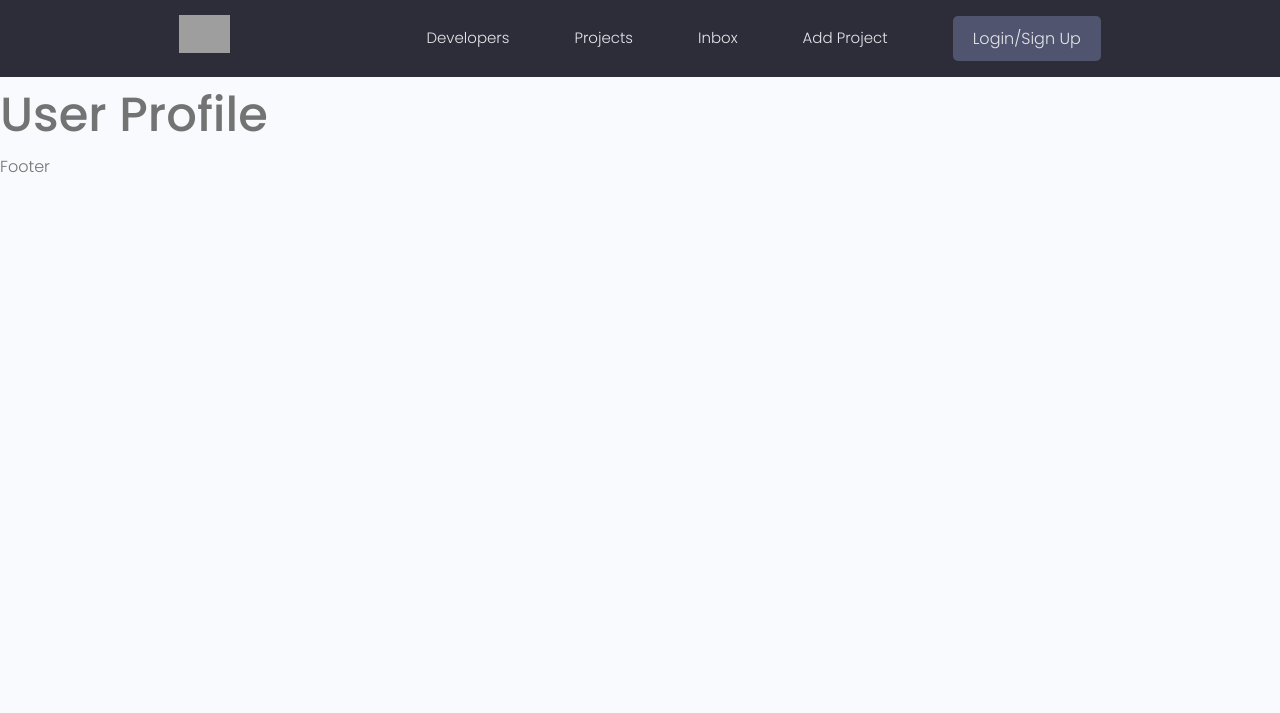
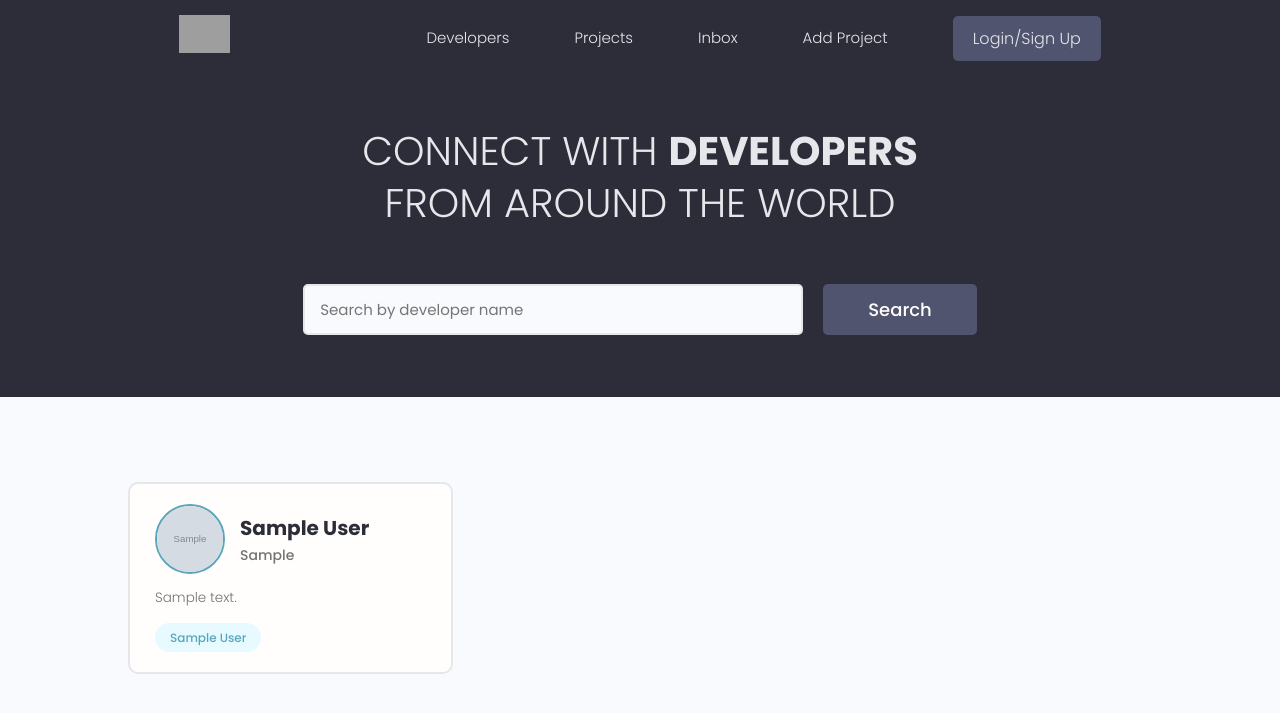
Before and after one commit to pydeveloperashish/DevSearch-Project-Django, a Django app: page / in a window 1280 px wide. Shown: the top 713 px of the page. Run offline with Django 4.2, Linux system fonts and the light colour scheme; tables that the repository leaves empty hold one stand-in row (values such as "Sample post"); grey boxes marked "Sample" are stand-in pictures; parts of the project's set-up code (start-up, migrations or seed data) failed here and were passed over; some libraries are stand-ins or nearby versions; grey boxes are pictures that could not be loaded.

Commit message:
user-profile has been added

```diff
--- a/templates/main.html
+++ b/templates/main.html
@@ -23,6 +23,5 @@
     {% block content %}
 
     {% endblock content %}
-    <p>Footer</p>
 </body>
 </html>
--- a/users/admin.py
+++ b/users/admin.py
@@ -1,6 +1,7 @@
 from django.contrib import admin
 
 # Register your models here.
-from .models import Profile
+from .models import Profile, Skill
 
 admin.site.register(Profile)
+admin.site.register(Skill)
--- a/users/models.py
+++ b/users/models.py
@@ -10,6 +10,7 @@ class Profile(models.Model):
     name = models.CharField(max_length = 255, blank = True, null = True)
     email = models.EmailField(max_length = 255, blank = True, null = True)
     username = models.CharField(max_length = 255, blank = True, null = True)
+    location = models.CharField(max_length = 255, blank = True, null = True)
     short_intro = models.CharField(max_length = 255, blank = True, null = True)
     bio = models.TextField(blank = True, null = True)
     profile_image = models.ImageField(null = True, blank = True,
@@ -27,3 +28,16 @@ class Profile(models.Model):
 
     def __str__(self):
         return str(self.user.username)
+
+
+class Skill(models.Model):
+    owner = models.ForeignKey(Profile, on_delete = models.CASCADE,
+                              null = True, blank = True)
+    name = models.CharField(max_length = 255, blank = True, null = True)
+    description = models.TextField(blank = True, null = True)
+    created = models.DateTimeField(auto_now_add = True)
+    id = models.UUIDField(default = uuid.uuid4, unique = True,
+                          primary_key = True, editable = False)
+
+    def __str__(self):
+        return str(self.name)
--- a/users/templates/users/profiles.html
+++ b/users/templates/users/profiles.html
@@ -1,4 +1,66 @@
 {% extends 'main.html' %}
+
 {% block content %}
-    <h1>User Profile</h1>
+
+<!-- Main Section -->
+<main class="home">
+    <section class="hero-section text-center">
+        <div class="container container--narrow">
+            <div class="hero-section__box">
+                <h2>CONNECT WITH <span>DEVELOPERS</span></h2>
+                <h2>FROM AROUND THE WORLD</h2>
+            </div>
+
+            <div class="hero-section__search">
+
+                <form id="searchForm" class="form" action="{% url 'profiles' %}" method="get">
+                    <div class="form__field">
+                        <label for="formInput#search">Search Developers </label>
+                        <input class="input input--text" id="formInput#search" type="text" name="search_query"
+                            value="{{search_query}}" placeholder="Search by developer name" />
+                    </div>
+
+                    <input class="btn btn--sub btn--lg" type="submit" value="Search" />
+                </form>
+
+            </div>
+        </div>
+    </section>
+    <!-- Search Result: DevList -->
+    <section class="devlist">
+        <div class="container">
+            <div class="grid grid--three">
+
+                {% for profile in profiles %}
+                <div class="column card">
+                    <div class="dev">
+                        <a href="{% url 'user-profile' profile.id %}" class="card__body">
+                            <div class="dev__profile">
+                                <img class="avatar avatar--md" src="{{ profile.profile_image.url }}" alt="image" />
+                                <div class="dev__meta">
+                                    <h3>{{profile.name}}</h3>
+                                    <h5>{{profile.short_intro|slice:"60"}}</h5>
+                                </div>
+                            </div>
+                            <p class="dev__info">{{profile.bio|slice:"150"}}</p>
+                            <div class="dev__skills">
+
+                                {% for skill in profile.skill_set.all|slice:"5" %}
+                                <span class="tag tag--pill tag--main">
+                                    <small>{{skill}}</small>
+                                </span>
+                                {% endfor %}
+
+                            </div>
+                        </a>
+                    </div>
+                </div>
+                {% endfor %}
+
+            </div>
+        </div>
+    </section>
+
+</main>
+
 {% endblock content %}
--- a/users/urls.py
+++ b/users/urls.py
@@ -2,5 +2,6 @@ from django.urls import path
 from . import views
 
 urlpatterns = [
-    path('', views.profiles, name = 'profiles')
+    path('', views.profiles, name = 'profiles'),
+    path('profile/<str:pk>', views.userProfile, name = 'user-profile'),
 ]
--- a/users/views.py
+++ b/users/views.py
@@ -1,5 +1,12 @@
 from django.shortcuts import render
+from .models import Profile
 
 # Create your views here.
 def profiles(request):
-    return render(request, 'users/profiles.html')
+    profiles = Profile.objects.all()
+    context = {"profiles": profiles}
+    return render(request, 'users/profiles.html', context)
+
+
+def userProfile(request, pk):
+    return render(request, 'users/user-profile.html')
```
Also changed, not shown: users/templates/users/user-profile.html (renamed from templates/profile.html, +3 -42 lines), users/migrations/0003_profile_location_skill.py (added).
